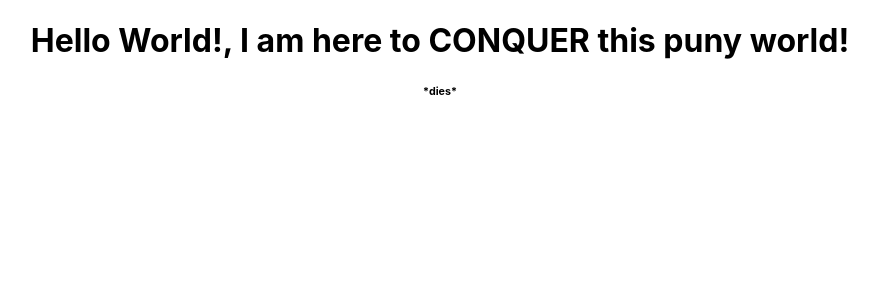
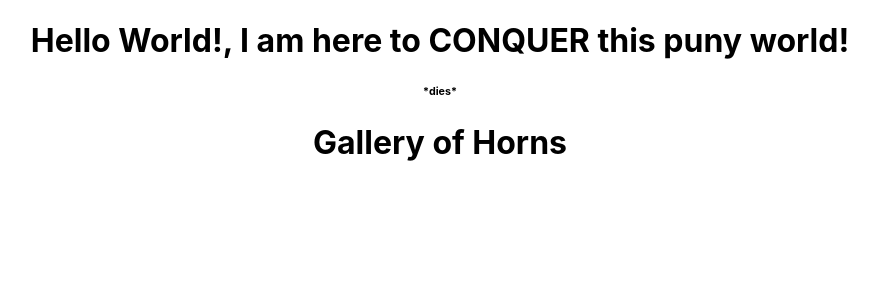
Before and after one commit to TabelO-1/gallery-of-horns, a React (Create React App) app: page / in a window 1280 px wide. Shown: the top 300 px of the page, without its empty margins (200-1078 px from the left). Built offline with nearby package versions, Linux system fonts and the light colour scheme.

Commit message:
Created Header.js Custom  Component

```diff
--- a/src/App.js
+++ b/src/App.js
@@ -1,13 +1,14 @@
 import React from 'react';
-// import logo from './logo.svg';
+import Header from './Header';
 import './App.css';
 
 class App extends React.Component {
   render () {
     return (
       <div className="App">
-          <h1>Hello <strong>World!</strong>, I am here to <strong>CONQUER</strong> this puny world!</h1>
+          <h1>Hello World!, I am here to <strong>CONQUER</strong> this puny world!</h1>
           <h6>*dies*</h6>
+          <Header />
       </div>
     )
   }
--- /dev/null
+++ b/src/Header.js
@@ -0,0 +1,13 @@
+import React from 'react';
+
+class Header extends React.Component {
+    render () {
+      return (
+        <>
+        <h1>Gallery of Horns</h1>
+        </>
+      )
+    }
+  }
+
+export default Header;
```
